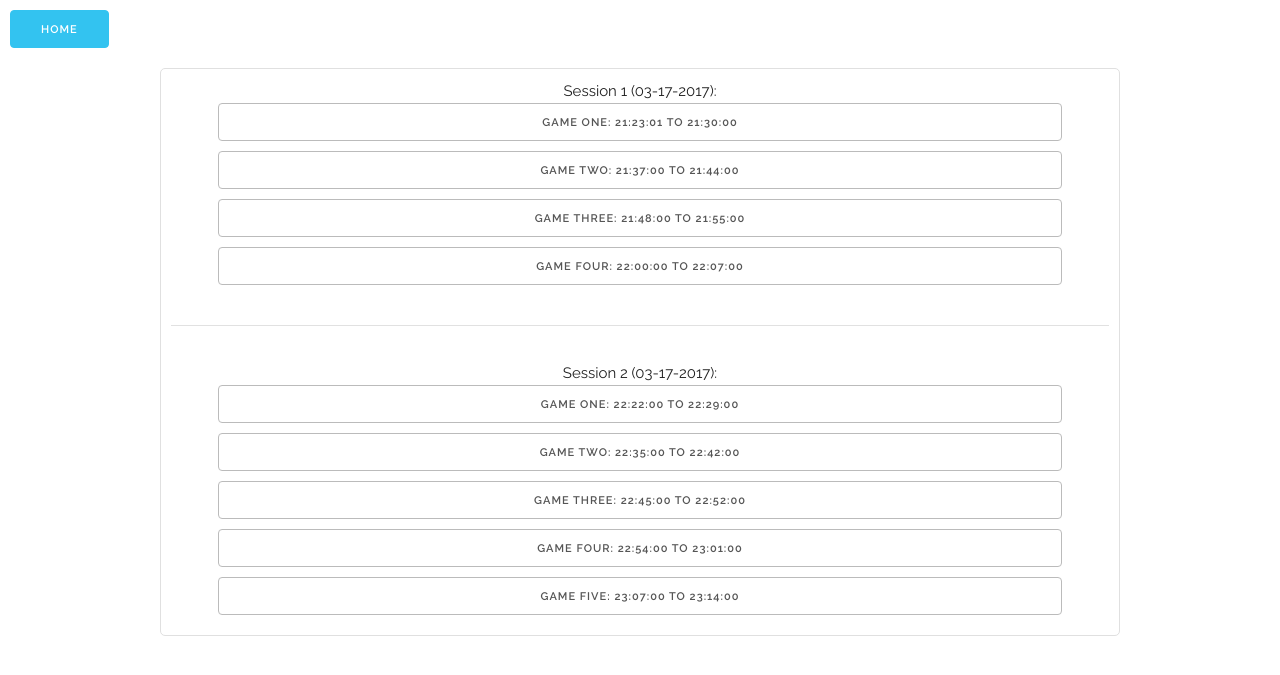
After one commit to jemmamariex3/wearable_app_jtBranch, a PHP site: page /charts.php in a window 1280 px wide. The commit adds this page. Shown: the top 675 px of the page. Run offline with PHP 8.4, Linux system fonts and the light colour scheme; some libraries are stand-ins or nearby versions.

Commit message:
Update charts.php with better skeleton to populate with charts (#7)
* Normalize indentation on wearables.css to 4 spaces

* Normalize indentation on index.php to 4 spaces

* Load d3 library in index.php

* Add separate JS file for D3 visualization related code

* Normalize indentation on getResultsScript to 4 spaces

* Add charts page and a button leading to it

* Add empty css file for charts page

* Add style to charts page with Skeleton.css

* Rename d3controller.js to charts.js to follow php & css page name

* Add php API to get chart values by time range.

API calls for Heart Rate, GSR, and Skin temp now available.

URLs for ajax calls are in the formats:
* /php/getPlayers.php?func=allHRTime&start=" + start + "&end=" + end

* /php/getPlayers.php?func=allGSRTime&start=" + start + "&end=" + end

* /php/getPlayers.php?func=allSkinTime&start=" + start + "&end=" + end

* Add .jshintrc to gitignore

* Add new JS file for db-related functions

* Import api js file before charts.js

* Add comment line to top of wearables-api

* Add JS API to fetch DB data from backend (#6)

* Add  and  parameters to functions

* Initialize start and end variables in getPlayers.php

* Remove nav from container

* Change returns in ByTime functions

* Added buttons to select game time

* Wrapped home link in a button

* Add function to format data returned from php

* Factor out ajax calls

* Expose functions to get heart rate, gsr, skin by time

* Hardcoded game timestamps in charts.js

```diff
--- /dev/null
+++ b/charts.php
@@ -0,0 +1,51 @@
+<!DOCTYPE html>
+<html lang="en">
+
+<head>
+<meta charset="utf-8">
+    <title>Wearables - D3 Visualizations</title>
+    <meta name="viewport" content="width=device-width, initial-scale=1">
+
+    <link href="//fonts.googleapis.com/css?family=Raleway:400,300,600" rel="stylesheet" type="text/css">
+
+    <link rel="stylesheet" href="css/normalize.css">
+    <link rel="stylesheet" href="css/skeleton.css">
+    <link rel="stylesheet" href="css/charts.css">
+
+    <script src="scripts/jquery.js"></script>
+    <script src="https://d3js.org/d3.v4.min.js"></script>
+    <script src="scripts/wearables-api.js"></script>
+    <script src="scripts/charts.js"></script>
+</head>
+
+<body>
+    <div id="nav">
+        <button class="button-primary"><a href="/index.php">Home</a></button>
+    </div>
+    <div class="container">
+        <div id="game-select">
+            <div class="row">
+                <div class="twelve columns session">
+                    Session 1 (03-17-2017): <br />
+                    <button id="s1g1">Game One: 21:23:01 to 21:30:00</button>
+                    <button id="s1g2">Game Two: 21:37:00 to 21:44:00</button>
+                    <button id="s1g3">Game Three: 21:48:00 to 21:55:00</button>
+                    <button id="s1g4">Game Four: 22:00:00 to 22:07:00</button>
+                </div>
+            </div>
+            <hr>
+            <div class="row">
+                <div class="twelve columns session">
+                    Session 2 (03-17-2017): <br />
+                    <button id="s2g1">Game One: 22:22:00 to 22:29:00</button>
+                    <button id="s2g2">Game Two: 22:35:00 to 22:42:00</button>
+                    <button id="s2g3">Game Three: 22:45:00 to 22:52:00</button>
+                    <button id="s2g4">Game Four: 22:54:00 to 23:01:00</button>
+                    <button id="s2g5">Game Five: 23:07:00 to 23:14:00</button>
+                </div>
+            </div>
+        </div>
+    </div>
+</body>
+
+</html>
--- /dev/null
+++ b/css/charts.css
@@ -0,0 +1,23 @@
+#nav {
+    margin: 5px;
+    padding: 5px;
+}
+
+#nav a {
+    text-decoration: none;
+    color: white;
+}
+
+#game-select {
+    padding: 10px;
+    border: 1px solid rgb(224, 224, 224);
+    border-radius: 5px;
+}
+
+#game-select button {
+    width: 90%;
+}
+
+#game-select .session {
+    text-align: center;
+}
--- /dev/null
+++ b/css/skeleton.css
@@ -0,0 +1,418 @@
+/*
+* Skeleton V2.0.4
+* Copyright 2014, Dave Gamache
+* www.getskeleton.com
+* Free to use under the MIT license.
+* http://www.opensource.org/licenses/mit-license.php
+* 12/29/2014
+*/
+
+
+/* Table of contents
+––––––––––––––––––––––––––––––––––––––––––––––––––
+- Grid
+- Base Styles
+- Typography
+- Links
+- Buttons
+- Forms
+- Lists
+- Code
+- Tables
+- Spacing
+- Utilities
+- Clearing
+- Media Queries
+*/
+
+
+/* Grid
+–––––––––––––––––––––––––––––––––––––––––––––––––– */
+.container {
+  position: relative;
+  width: 100%;
+  max-width: 960px;
+  margin: 0 auto;
+  padding: 0 20px;
+  box-sizing: border-box; }
+.column,
+.columns {
+  width: 100%;
+  float: left;
+  box-sizing: border-box; }
+
+/* For devices larger than 400px */
+@media (min-width: 400px) {
+  .container {
+    width: 85%;
+    padding: 0; }
+}
+
+/* For devices larger than 550px */
+@media (min-width: 550px) {
+  .container {
+    width: 80%; }
+  .column,
+  .columns {
+    margin-left: 4%; }
+  .column:first-child,
+  .columns:first-child {
+    margin-left: 0; }
+
+  .one.column,
+  .one.columns                    { width: 4.66666666667%; }
+  .two.columns                    { width: 13.3333333333%; }
+  .three.columns                  { width: 22%;            }
+  .four.columns                   { width: 30.6666666667%; }
+  .five.columns                   { width: 39.3333333333%; }
+  .six.columns                    { width: 48%;            }
+  .seven.columns                  { width: 56.6666666667%; }
+  .eight.columns                  { width: 65.3333333333%; }
+  .nine.columns                   { width: 74.0%;          }
+  .ten.columns                    { width: 82.6666666667%; }
+  .eleven.columns                 { width: 91.3333333333%; }
+  .twelve.columns                 { width: 100%; margin-left: 0; }
+
+  .one-third.column               { width: 30.6666666667%; }
+  .two-thirds.column              { width: 65.3333333333%; }
+
+  .one-half.column                { width: 48%; }
+
+  /* Offsets */
+  .offset-by-one.column,
+  .offset-by-one.columns          { margin-left: 8.66666666667%; }
+  .offset-by-two.column,
+  .offset-by-two.columns          { margin-left: 17.3333333333%; }
+  .offset-by-three.column,
+  .offset-by-three.columns        { margin-left: 26%;            }
+  .offset-by-four.column,
+  .offset-by-four.columns         { margin-left: 34.6666666667%; }
+  .offset-by-five.column,
+  .offset-by-five.columns         { margin-left: 43.3333333333%; }
+  .offset-by-six.column,
+  .offset-by-six.columns          { margin-left: 52%;            }
+  .offset-by-seven.column,
+  .offset-by-seven.columns        { margin-left: 60.6666666667%; }
+  .offset-by-eight.column,
+  .offset-by-eight.columns        { margin-left: 69.3333333333%; }
+  .offset-by-nine.column,
+  .offset-by-nine.columns         { margin-left: 78.0%;          }
+  .offset-by-ten.column,
+  .offset-by-ten.columns          { margin-left: 86.6666666667%; }
+  .offset-by-eleven.column,
+  .offset-by-eleven.columns       { margin-left: 95.3333333333%; }
+
+  .offset-by-one-third.column,
+  .offset-by-one-third.columns    { margin-left: 34.6666666667%; }
+  .offset-by-two-thirds.column,
+  .offset-by-two-thirds.columns   { margin-left: 69.3333333333%; }
+
+  .offset-by-one-half.column,
+  .offset-by-one-half.columns     { margin-left: 52%; }
+
+}
+
+
+/* Base Styles
+–––––––––––––––––––––––––––––––––––––––––––––––––– */
+/* NOTE
+html is set to 62.5% so that all the REM measurements throughout Skeleton
+are based on 10px sizing. So basically 1.5rem = 15px :) */
+html {
+  font-size: 62.5%; }
+body {
+  font-size: 1.5em; /* currently ems cause chrome bug misinterpreting rems on body element */
+  line-height: 1.6;
+  font-weight: 400;
+  font-family: "Raleway", "HelveticaNeue", "Helvetica Neue", Helvetica, Arial, sans-serif;
+  color: #222; }
+
+
+/* Typography
+–––––––––––––––––––––––––––––––––––––––––––––––––– */
+h1, h2, h3, h4, h5, h6 {
+  margin-top: 0;
+  margin-bottom: 2rem;
+  font-weight: 300; }
+h1 { font-size: 4.0rem; line-height: 1.2;  letter-spacing: -.1rem;}
+h2 { font-size: 3.6rem; line-height: 1.25; letter-spacing: -.1rem; }
+h3 { font-size: 3.0rem; line-height: 1.3;  letter-spacing: -.1rem; }
+h4 { font-size: 2.4rem; line-height: 1.35; letter-spacing: -.08rem; }
+h5 { font-size: 1.8rem; line-height: 1.5;  letter-spacing: -.05rem; }
+h6 { font-size: 1.5rem; line-height: 1.6;  letter-spacing: 0; }
+
+/* Larger than phablet */
+@media (min-width: 550px) {
+  h1 { font-size: 5.0rem; }
+  h2 { font-size: 4.2rem; }
+  h3 { font-size: 3.6rem; }
+  h4 { font-size: 3.0rem; }
+  h5 { font-size: 2.4rem; }
+  h6 { font-size: 1.5rem; }
+}
+
+p {
+  margin-top: 0; }
+
+
+/* Links
+–––––––––––––––––––––––––––––––––––––––––––––––––– */
+a {
+  color: #1EAEDB; }
+a:hover {
+  color: #0FA0CE; }
+
+
+/* Buttons
+–––––––––––––––––––––––––––––––––––––––––––––––––– */
+.button,
+button,
+input[type="submit"],
+input[type="reset"],
+input[type="button"] {
+  display: inline-block;
+  height: 38px;
+  padding: 0 30px;
+  color: #555;
+  text-align: center;
+  font-size: 11px;
+  font-weight: 600;
+  line-height: 38px;
+  letter-spacing: .1rem;
+  text-transform: uppercase;
+  text-decoration: none;
+  white-space: nowrap;
+  background-color: transparent;
+  border-radius: 4px;
+  border: 1px solid #bbb;
+  cursor: pointer;
+  box-sizing: border-box; }
+.button:hover,
+button:hover,
+input[type="submit"]:hover,
+input[type="reset"]:hover,
+input[type="button"]:hover,
+.button:focus,
+button:focus,
+input[type="submit"]:focus,
+input[type="reset"]:focus,
+input[type="button"]:focus {
+  color: #333;
+  border-color: #888;
+  outline: 0; }
+.button.button-primary,
+button.button-primary,
+input[type="submit"].button-primary,
+input[type="reset"].button-primary,
+input[type="button"].button-primary {
+  color: #FFF;
+  background-color: #33C3F0;
+  border-color: #33C3F0; }
+.button.button-primary:hover,
+button.button-primary:hover,
+input[type="submit"].button-primary:hover,
+input[type="reset"].button-primary:hover,
+input[type="button"].button-primary:hover,
+.button.button-primary:focus,
+button.button-primary:focus,
+input[type="submit"].button-primary:focus,
+input[type="reset"].button-primary:focus,
+input[type="button"].button-primary:focus {
+  color: #FFF;
+  background-color: #1EAEDB;
+  border-color: #1EAEDB; }
+
+
+/* Forms
+–––––––––––––––––––––––––––––––––––––––––––––––––– */
+input[type="email"],
+input[type="number"],
+input[type="search"],
+input[type="text"],
+input[type="tel"],
+input[type="url"],
+input[type="password"],
+textarea,
+select {
+  height: 38px;
+  padding: 6px 10px; /* The 6px vertically centers text on FF, ignored by Webkit */
+  background-color: #fff;
+  border: 1px solid #D1D1D1;
+  border-radius: 4px;
+  box-shadow: none;
+  box-sizing: border-box; }
+/* Removes awkward default styles on some inputs for iOS */
+input[type="email"],
+input[type="number"],
+input[type="search"],
+input[type="text"],
+input[type="tel"],
+input[type="url"],
+input[type="password"],
+textarea {
+  -webkit-appearance: none;
+     -moz-appearance: none;
+          appearance: none; }
+textarea {
+  min-height: 65px;
+  padding-top: 6px;
+  padding-bottom: 6px; }
+input[type="email"]:focus,
+input[type="number"]:focus,
+input[type="search"]:focus,
+input[type="text"]:focus,
+input[type="tel"]:focus,
+input[type="url"]:focus,
+input[type="password"]:focus,
+textarea:focus,
+select:focus {
+  border: 1px solid #33C3F0;
+  outline: 0; }
+label,
+legend {
+  display: block;
+  margin-bottom: .5rem;
+  font-weight: 600; }
+fieldset {
+  padding: 0;
+  border-width: 0; }
+input[type="checkbox"],
+input[type="radio"] {
+  display: inline; }
+label > .label-body {
+  display: inline-block;
+  margin-left: .5rem;
+  font-weight: normal; }
+
+
+/* Lists
+–––––––––––––––––––––––––––––––––––––––––––––––––– */
+ul {
+  list-style: circle inside; }
+ol {
+  list-style: decimal inside; }
+ol, ul {
+  padding-left: 0;
+  margin-top: 0; }
+ul ul,
+ul ol,
+ol ol,
+ol ul {
+  margin: 1.5rem 0 1.5rem 3rem;
+  font-size: 90%; }
+li {
+  margin-bottom: 1rem; }
+
+
+/* Code
+–––––––––––––––––––––––––––––––––––––––––––––––––– */
+code {
+  padding: .2rem .5rem;
+  margin: 0 .2rem;
+  font-size: 90%;
+  white-space: nowrap;
+  background: #F1F1F1;
+  border: 1px solid #E1E1E1;
+  border-radius: 4px; }
+pre > code {
+  display: block;
+  padding: 1rem 1.5rem;
+  white-space: pre; }
+
+
+/* Tables
+–––––––––––––––––––––––––––––––––––––––––––––––––– */
+th,
+td {
+  padding: 12px 15px;
+  text-align: left;
+  border-bottom: 1px solid #E1E1E1; }
+th:first-child,
+td:first-child {
+  padding-left: 0; }
+th:last-child,
+td:last-child {
+  padding-right: 0; }
+
+
+/* Spacing
+–––––––––––––––––––––––––––––––––––––––––––––––––– */
+button,
+.button {
+  margin-bottom: 1rem; }
+input,
+textarea,
+select,
+fieldset {
+  margin-bottom: 1.5rem; }
+pre,
+blockquote,
+dl,
+figure,
+table,
+p,
+ul,
+ol,
+form {
+  margin-bottom: 2.5rem; }
+
+
+/* Utilities
+–––––––––––––––––––––––––––––––––––––––––––––––––– */
+.u-full-width {
+  width: 100%;
+  box-sizing: border-box; }
+.u-max-full-width {
+  max-width: 100%;
+  box-sizing: border-box; }
+.u-pull-right {
+  float: right; }
+.u-pull-left {
+  float: left; }
+
+
+/* Misc
+–––––––––––––––––––––––––––––––––––––––––––––––––– */
+hr {
+  margin-top: 3rem;
+  margin-bottom: 3.5rem;
+  border-width: 0;
+  border-top: 1px solid #E1E1E1; }
+
+
+/* Clearing
+–––––––––––––––––––––––––––––––––––––––––––––––––– */
+
+/* Self Clearing Goodness */
+.container:after,
+.row:after,
+.u-cf {
+  content: "";
+  display: table;
+  clear: both; }
+
+
+/* Media Queries
+–––––––––––––––––––––––––––––––––––––––––––––––––– */
+/*
+Note: The best way to structure the use of media queries is to create the queries
+near the relevant code. For example, if you wanted to change the styles for buttons
+on small devices, paste the mobile query code up in the buttons section and style it
+there.
+*/
+
+
+/* Larger than mobile */
+@media (min-width: 400px) {}
+
+/* Larger than phablet (also point when grid becomes active) */
+@media (min-width: 550px) {}
+
+/* Larger than tablet */
+@media (min-width: 750px) {}
+
+/* Larger than desktop */
+@media (min-width: 1000px) {}
+
+/* Larger than Desktop HD */
+@media (min-width: 1200px) {}
--- a/index.php
+++ b/index.php
@@ -15,6 +15,7 @@
 
     <!--Scripts-->
     <script src="scripts/jquery.js"></script>
+    <script src="https://d3js.org/d3.v4.min.js"></script>
     <script src="scripts/getResultsScript.js"></script>
 
     <title>Wearables</title>
@@ -26,6 +27,7 @@
         <h1 align="center"> Wearables </h1><hr />
 
         <div id="buttonsDiv">
+            <button id="charts" class="buttonDesign">D3 Charts</button>
             <button id="gameTimer" class="buttonDesign">Game Timer</button>
             <button id="singlePlayer" class="buttonDesign">Single Player</button>
             <button id="playTurn" class="buttonDesign">Minesweeper 4-Player Turn</button>
--- a/scripts/getResultsScript.js
+++ b/scripts/getResultsScript.js
@@ -8,6 +8,10 @@ $(document).ready(function()
 /*####################################
 ######## BUTTON LISTENERS  ###########
 ####################################*/
+
+    $("#charts").click(function() {
+        window.location.href = '/charts.php';
+    });
 
     $("#playTurn").click(function()
     {
```
Also changed, not shown: php/getPlayers.php (+37 -2 lines), scripts/charts.js (added, +17 -0 lines), scripts/wearables-api.js (added, +29 -0 lines), css/normalize.css (added), css/wearables.css (indentation only), 1 other file. Lines whose indentation alone changed are shown as unchanged.
